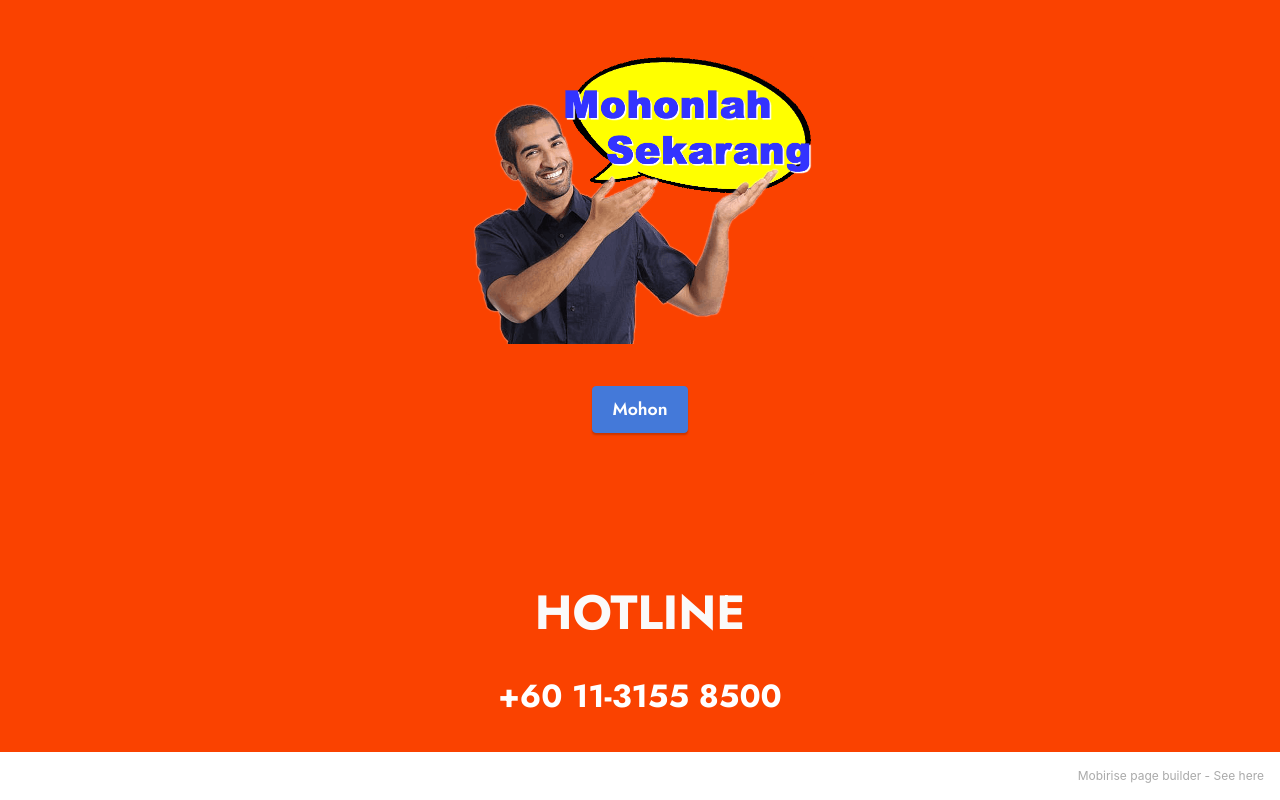
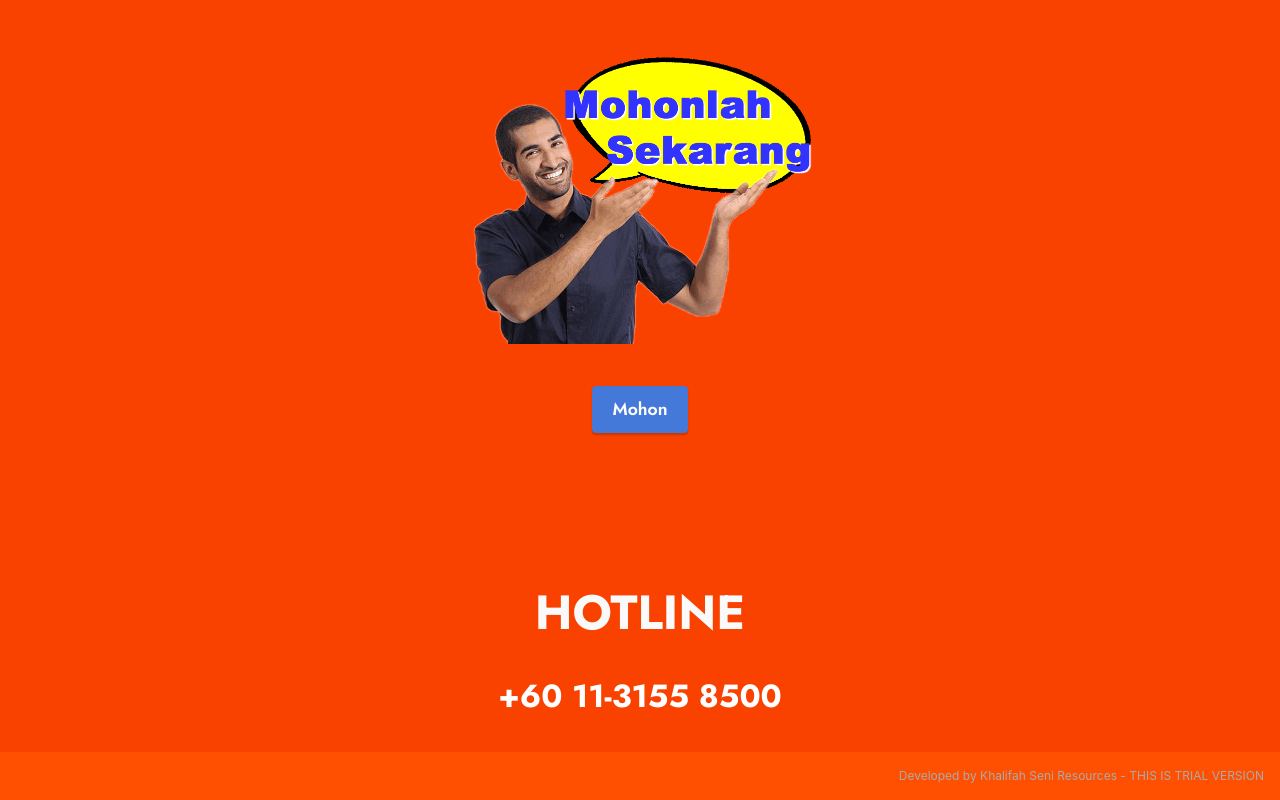
Before and after one commit to mytmprojects/mohonunifi, a plain HTML site: page index.html in a window 1280 px wide. Shown: the part 1024-1824 px from the top of the page. Drawn offline with Linux system fonts and the light colour scheme.

Commit message:
Update index.html

```diff
--- a/index.html
+++ b/index.html
@@ -143,7 +143,7 @@
             </div>
         </div>
     </div>
-</section><section style="background-color: #fff; font-family: -apple-system, BlinkMacSystemFont, 'Segoe UI', 'Roboto', 'Helvetica Neue', Arial, sans-serif; color:#aaa; font-size:12px; padding: 0; align-items: center; display: flex;"><a href="https://mobirise.site/n" style="flex: 1 1; height: 3rem; padding-left: 1rem;"></a><p style="flex: 0 0 auto; margin:0; padding-right:1rem;">Mobirise page builder - <a href="https://mobirise.site/p" style="color:#aaa;">See here</a></p></section><script src="assets/web/assets/jquery/jquery.min.js"></script>  <script src="assets/popper/popper.min.js"></script>  <script src="assets/tether/tether.min.js"></script>  <script src="assets/bootstrap/js/bootstrap.min.js"></script>  <script src="assets/smoothscroll/smooth-scroll.js"></script>  <script src="assets/theme/js/script.js"></script>
+</section><section style="background-color: #FE5000; font-family: -apple-system, BlinkMacSystemFont, 'Segoe UI', 'Roboto', 'Helvetica Neue', Arial, sans-serif; color:#aaa; font-size:12px; padding: 0; align-items: center; display: flex;"><a href="https://mobirise.site/d" style="flex: 1 1; height: 3rem; padding-left: 1rem;"></a><p style="flex: 0 0 auto; margin:0; padding-right:1rem;"> Developed by Khalifah Seni Resources - <a href="https://khalifahseni.github.io/ksr/about_us.html" style="color:#aaa;"> THIS IS TRIAL VERSION </a></p></section><script src="assets/web/assets/jquery/jquery.min.js"></script>  <script src="assets/popper/popper.min.js"></script>  <script src="assets/tether/tether.min.js"></script>  <script src="assets/bootstrap/js/bootstrap.min.js"></script>  <script src="assets/smoothscroll/smooth-scroll.js"></script>  <script src="assets/theme/js/script.js"></script>
 
 
 </body>
```
